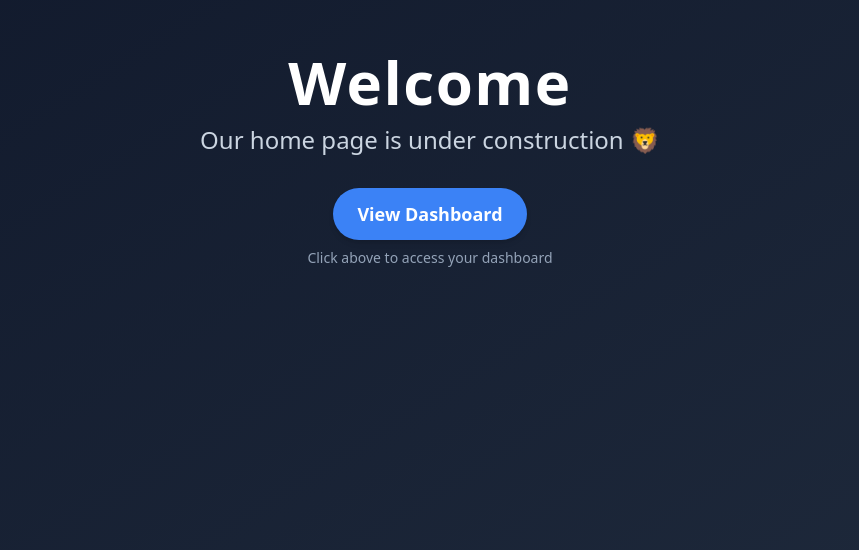
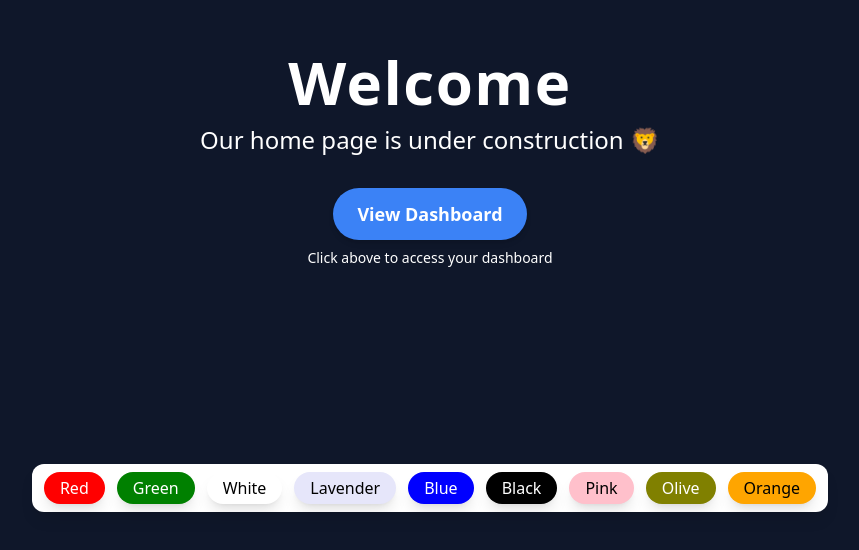
Before and after one commit to AmrendraTheCoder/markx, a Next.js app in the folder mark1/: page / in a window 1280 px wide. Shown: the part 240-790 px from the top of the page, without its empty margins (210-1069 px from the left). Built offline with nearby package versions, Linux system fonts and the light colour scheme.

Commit message:
colorful Background.

```diff
--- a/mark1/app/page.js
+++ b/mark1/app/page.js
@@ -1,12 +1,118 @@
-import Link from "next/link";
+"use client";
+import React, { useState } from "react";
+import Link from "next/link"; // Assuming you're using Next.js
 
-export default function Home() {
+const HomePage = () => {
+  const [color, setColor] = useState("bg-slate-900"); // Default background color to a dark shade
+  const [textColor, setTextColor] = useState("text-white"); // Default text color to white
+
+  const handleColorChange = (bgColor, textColor) => {
+    setColor(bgColor);
+    setTextColor(textColor);
+  };
+
+  const getTextColor = (bgColor) => {
+    // Check if the background color is dark or light to set text color accordingly
+    const darkBackgroundColors = [
+      "bg-slate-900",
+      "bg-black",
+      "bg-blue-500",
+      "bg-red-500",
+      "bg-green-500",
+      "bg-purple-300",
+      "bg-pink-400",
+      "bg-orange-500",
+    ];
+    const lightBackgroundColors = ["bg-white", "bg-lavender", "bg-olive"];
+
+    if (darkBackgroundColors.includes(bgColor)) {
+      return "text-white"; // Light text for dark backgrounds
+    } else if (lightBackgroundColors.includes(bgColor)) {
+      return "text-black"; // Dark text for light backgrounds
+    } else {
+      return "text-white"; // Default to light text
+    }
+  };
+
   return (
-    <div className="flex items-center justify-center min-h-screen flex-col bg-gradient-to-br from-slate-900 to-slate-800 text-white">
+    <div className={`w-full h-screen ${color} ${textColor}`}>
+      {/* Background Color Changer */}
+      <div className="fixed flex flex-wrap justify-center bottom-12 inset-x-0 px-2">
+        <div className="flex flex-wrap justify-center gap-3 shadow-lg bg-white px-3 py-2 rounded-xl">
+          <button
+            onClick={() => handleColorChange("bg-red-500", "text-white")}
+            className="outline-none px-4 py-1 rounded-full text-white shadow-lg hover:bg-blue-800"
+            style={{ backgroundColor: "red" }}
+          >
+            Red
+          </button>
+          <button
+            onClick={() => handleColorChange("bg-green-500", "text-white")}
+            className="outline-none px-4 py-1 rounded-full text-white shadow-lg"
+            style={{ backgroundColor: "green" }}
+          >
+            Green
+          </button>
+          <button
+            onClick={() => handleColorChange("bg-white", "text-black")}
+            className="outline-none px-4 py-1 rounded-full text-black shadow-lg"
+            style={{ backgroundColor: "white" }}
+          >
+            White
+          </button>
+          <button
+            onClick={() => handleColorChange("bg-purple-300", "text-black")}
+            className="outline-none px-4 py-1 rounded-full text-black shadow-lg"
+            style={{ backgroundColor: "lavender" }}
+          >
+            Lavender
+          </button>
+          <button
+            onClick={() => handleColorChange("bg-blue-500", "text-white")}
+            className="outline-none px-4 py-1 rounded-full text-white shadow-lg"
+            style={{ backgroundColor: "blue" }}
+          >
+            Blue
+          </button>
+          <button
+            onClick={() => handleColorChange("bg-black", "text-white")}
+            className="outline-none px-4 py-1 rounded-full text-white shadow-lg"
+            style={{ backgroundColor: "black" }}
+          >
+            Black
+          </button>
+          <button
+            onClick={() => handleColorChange("bg-pink-400", "text-black")}
+            className="outline-none px-4 py-1 rounded-full text-black shadow-lg"
+            style={{ backgroundColor: "pink" }}
+          >
+            Pink
+          </button>
+          <button
+            onClick={() => handleColorChange("bg-green-700", "text-white")}
+            className="outline-none px-4 py-1 rounded-full text-white shadow-lg"
+            style={{ backgroundColor: "olive" }}
+          >
+            Olive
+          </button>
+          <button
+            onClick={() => handleColorChange("bg-orange-500", "text-black")}
+            className="outline-none px-4 py-1 rounded-full text-black shadow-lg"
+            style={{ backgroundColor: "orange" }}
+          >
+            Orange
+          </button>
+        </div>
+      </div>
+
+      {/* Main Content */}
+      <div className="flex items-center justify-center min-h-screen flex-col">
         {/* Header */}
         <div className="text-center mb-8">
-        <h1 className="text-6xl font-bold mb-3 tracking-wide">Welcome</h1>
-        <h2 className="text-2xl font-light text-slate-300">
+          <h1 className={`text-6xl font-bold mb-3 tracking-wide ${textColor}`}>
+            Welcome
+          </h1>
+          <h2 className={`text-2xl font-light ${textColor}`}>
             Our home page is under construction 🦁
           </h2>
         </div>
@@ -19,10 +125,13 @@ export default function Home() {
           >
             View Dashboard
           </Link>
-        <span className="text-sm text-slate-400 mt-2">
+          <span className={`text-sm ${textColor} mt-2`}>
             Click above to access your dashboard
           </span>
         </div>
       </div>
+    </div>
   );
-}
+};
+
+export default HomePage;
```
Lines whose indentation alone changed are shown as unchanged.
